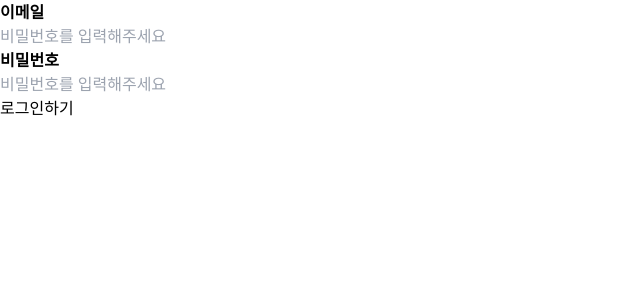
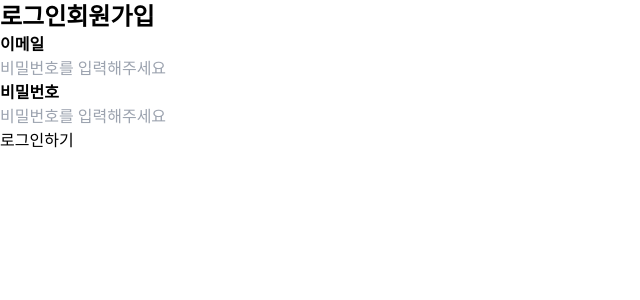
Before and after one commit to Sunjji/Sunjji, a Next.js app: page /log-in in a window 1280 px wide. Shown: the top 300 px of the page, without its empty margins (0-640 px from the left). Built offline with nearby package versions, Linux system fonts and the light colour scheme; no server answers.

Commit message:
feat: Zustand관리

```diff
--- /dev/null
+++ b/app/(root)/_components/Header.tsx
@@ -0,0 +1,58 @@
+"use client";
+//임시헤더
+import { supabase } from "@/supabase/client";
+import { useAuthStore } from "@/zustand/auth.store";
+import Link from "next/link";
+import React, { useEffect } from "react";
+
+function Header() {
+  const isLoggedIn = useAuthStore((state) => state.isLoggedIn);
+  const setIsLoggedIn = useAuthStore((state) => state.setIsLoggedIn);
+  const isAuthInitialized = useAuthStore((state) => state.isAuthInitialized);
+  const initializeAuth = useAuthStore((state) => state.initializeAuth);
+
+  useEffect(() => {
+    initializeAuth();
+  }, [initializeAuth]);
+  //isAuthInitialized를 useEffect를 사용해서 true로 바꿔주는 코드
+
+  const handleClickLogOut = async () => {
+    await supabase.auth.signOut();
+    setIsLoggedIn(false);
+    alert("로그아웃 성공");
+  };
+
+  console.log(isAuthInitialized);
+
+  return (
+    <header>
+      {isAuthInitialized ? (
+        <div>
+          {isLoggedIn ? (
+            <>
+              <button onClick={handleClickLogOut}>로그아웃</button>
+            </>
+          ) : (
+            <div>
+              <button>
+                <Link href={"/log-in"} className="font-bold text-2xl pb-3 pt-3">
+                  로그인
+                </Link>
+              </button>
+              <button>
+                <Link
+                  href={"/sign-up"}
+                  className="font-bold text-2xl pb-3 pt-3"
+                >
+                  회원가입
+                </Link>
+              </button>
+            </div>
+          )}
+        </div>
+      ) : null}
+    </header>
+  );
+}
+
+export default Header;
--- /dev/null
+++ b/app/(root)/layout.tsx
@@ -0,0 +1,13 @@
+import React, { PropsWithChildren } from "react";
+import Header from "./_components/Header";
+
+function Layout({ children }: PropsWithChildren) {
+  return (
+    <>
+      <Header />
+      {children}
+    </>
+  );
+}
+
+export default Layout;
--- a/app/(root)/log-in/page.tsx
+++ b/app/(root)/log-in/page.tsx
@@ -1,12 +1,14 @@
 "use client";
 
 import { supabase } from "@/supabase/client";
+import { useAuthStore } from "@/zustand/auth.store";
 import { useRouter } from "next/navigation";
 import React, { useState } from "react";
 
 function LogInPage() {
   const [email, setEmail] = useState("");
   const [password, setPassword] = useState("");
+  const setIsLoggedIn = useAuthStore((state) => state.setIsLoggedIn);
   const router = useRouter();
 
   const handleClickLogInPage = async () => {
@@ -14,10 +16,12 @@ function LogInPage() {
       email,
       password,
     }); //슈파베이스 로그인
-    if (!loginResult) return alert("로그인 실패");
+    if (loginResult.error) return alert("로그인 실패"); // !data로도 사용 가능
+    if (!email) return alert("이메일이 없습니다");
+    if (!password) return alert("패스워드가 없습니다");
 
     alert("로그인에 성공하셨습니다");
-
+    setIsLoggedIn(true);
     router.push("/");
   };
 
--- a/zustand/auth.store.ts
+++ b/zustand/auth.store.ts
@@ -0,0 +1,15 @@
+import { create } from "zustand";
+
+type AuthStoreState = {
+  isAuthInitialized: boolean;
+  isLoggedIn: boolean;
+  initializeAuth: () => void;
+  setIsLoggedIn: (isLoggedIn: boolean) => void;
+};
+
+export const useAuthStore = create<AuthStoreState>((set) => ({
+  isAuthInitialized: false,
+  isLoggedIn: false,
+  initializeAuth: () => set({ isAuthInitialized: true }),
+  setIsLoggedIn: (isLoggedIn: boolean) => set({ isLoggedIn }),
+}));
```
Also changed, not shown: app/(root)/page.tsx (renamed from app/page.tsx).
